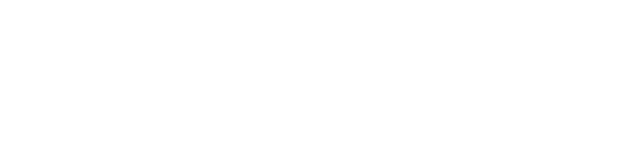
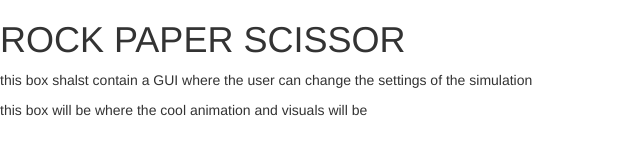
Before and after one commit to jtkrumlauf/rps_sim, a plain HTML site: page index.html in a window 1280 px wide. Shown: the whole page, without its empty margins (0-640 px from the left). Drawn offline with nearby package versions, Linux system fonts and the light colour scheme.

Commit message:
Updated Index
created placeholder layout. subject to change

```diff
--- a/index.html
+++ b/index.html
@@ -1,8 +1,28 @@
-<html>
-  <head>
-    <script src="https://cdnjs.cloudflare.com/ajax/libs/p5.js/0.5.16/p5.js"></script>
-
-  </head>
-  <body>
-  </body>
+<!DOCTYPE html>
+<html lang="en">
+<head>
+  <title> Rock, Paper, Scissors My Guy </title>
+  <meta charset="utf-8" />
+  <link rel="stylesheet" type="text/css" href="assets/index.css">
+	<link rel="stylesheet" href="https://maxcdn.bootstrapcdn.com/bootstrap/3.3.7/css/bootstrap.min.css">
+	<script src="https://ajax.googleapis.com/ajax/libs/jquery/3.2.1/jquery.min.js"></script>
+  <script src="https://cdnjs.cloudflare.com/ajax/libs/p5.js/0.5.16/p5.js"></script>
+</head>
+<body>
+  <div id="title_container">
+    <div id="title">
+      <h1> ROCK PAPER SCISSOR </h1>
+    </div>
+  </div>
+  <div id="grid_container">
+    <div id="settings_box">
+      <p> this box shalst contain a GUI where the user can change the settings of the simulation </p>
+      <!-- CREATE A GUI WITH ALL THE SETTINGS WE WANT TO INCLUDE. -->
+    </div>
+    <div id="display">
+      <p> this box will be where the cool animation and visuals will be </p>
+      <!-- THIS IS WHERE THE CANVAS IS GOING TO BE. -->
+    </div>
+  </div>
+</body>
 </html>
```
